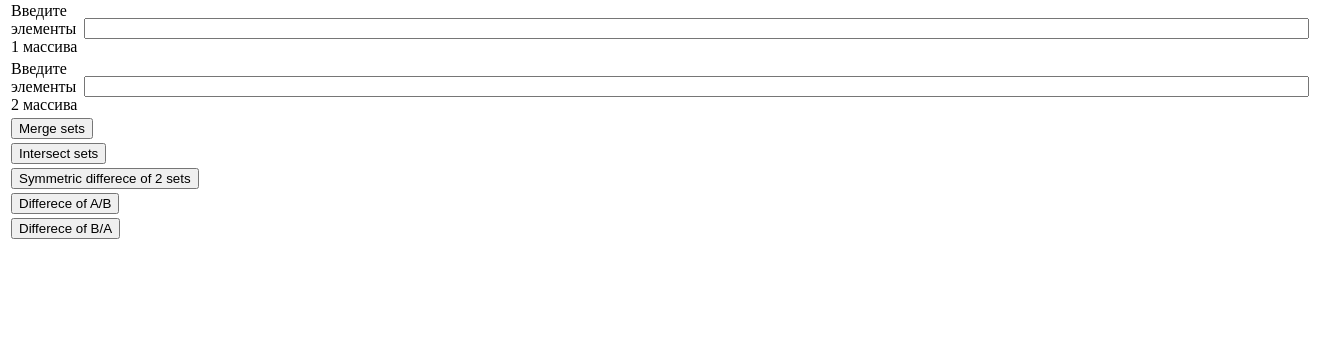
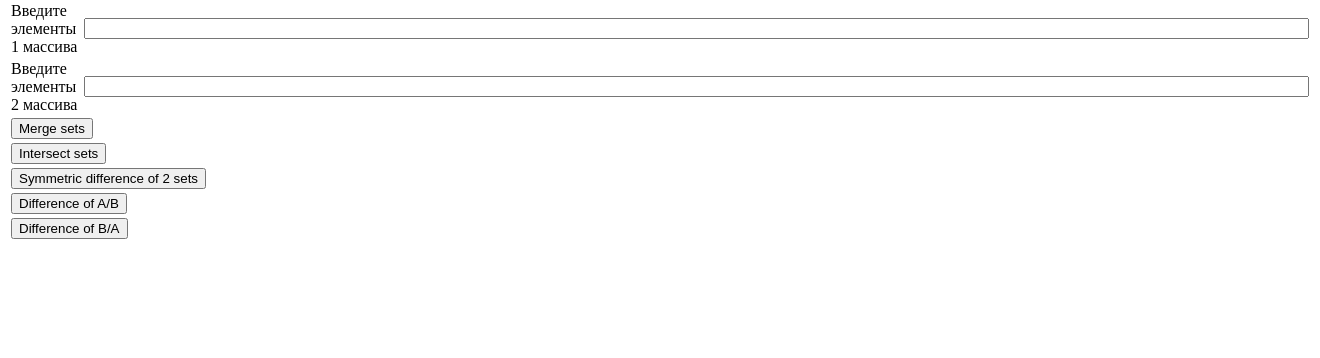
Before and after one commit to lookandhate/phpscum, a PHP site: page /lab1.php in a window 1320 px wide. Shown: the part 81-439 px from the top of the page. Run offline with PHP 8.4, Linux system fonts and the light colour scheme.

Commit message:
Fixed typos

```diff
--- a/static/php/lab1.php
+++ b/static/php/lab1.php
@@ -21,9 +21,9 @@
         </tr>
         <tr><td colspan="2"> <input type="button" value = "Merge sets" onclick = "merge_sets();"> </td></tr>
         <tr><td colspan="2"> <input type="button" value = "Intersect sets" onclick = "intersect_sets();"> </td></tr>
-        <tr><td colspan="2"> <input type="button" value = "Symmetric differece of 2 sets" onclick = "symmetric_difference();"> </td></tr>
-        <tr><td colspan="2"> <input type="button" value = "Differece of A/B" onclick = "difference_a_on_b();"> </td></tr>
-        <tr><td colspan="2"> <input type="button" value = "Differece of B/A" onclick = "difference_b_on_a();"> </td></tr>
+        <tr><td colspan="2"> <input type="button" value = "Symmetric difference of 2 sets" onclick = "symmetric_difference();"> </td></tr>
+        <tr><td colspan="2"> <input type="button" value = "Difference of A/B" onclick = "difference_a_on_b();"> </td></tr>
+        <tr><td colspan="2"> <input type="button" value = "Difference of B/A" onclick = "difference_b_on_a();"> </td></tr>
         <tr>
             <td colspan="2"> <p id="output"></p> </td>
         </tr>
```
